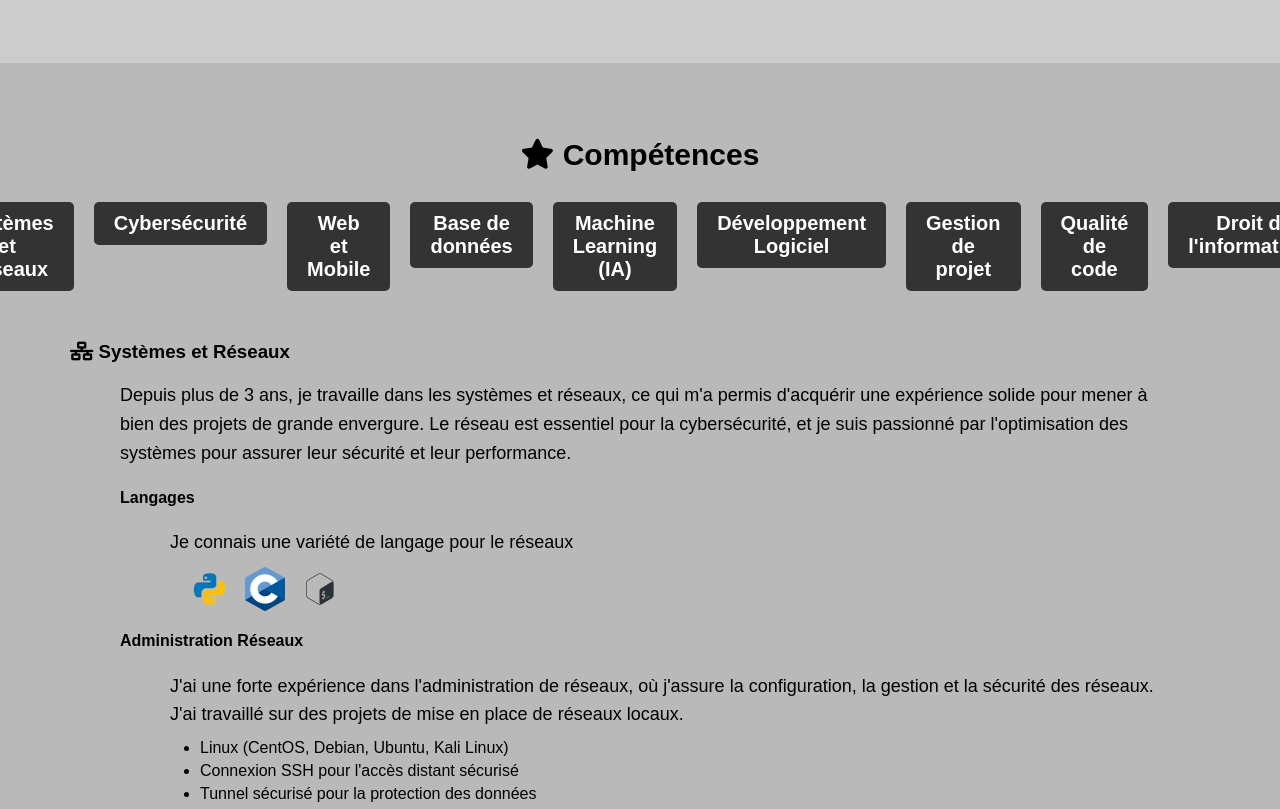
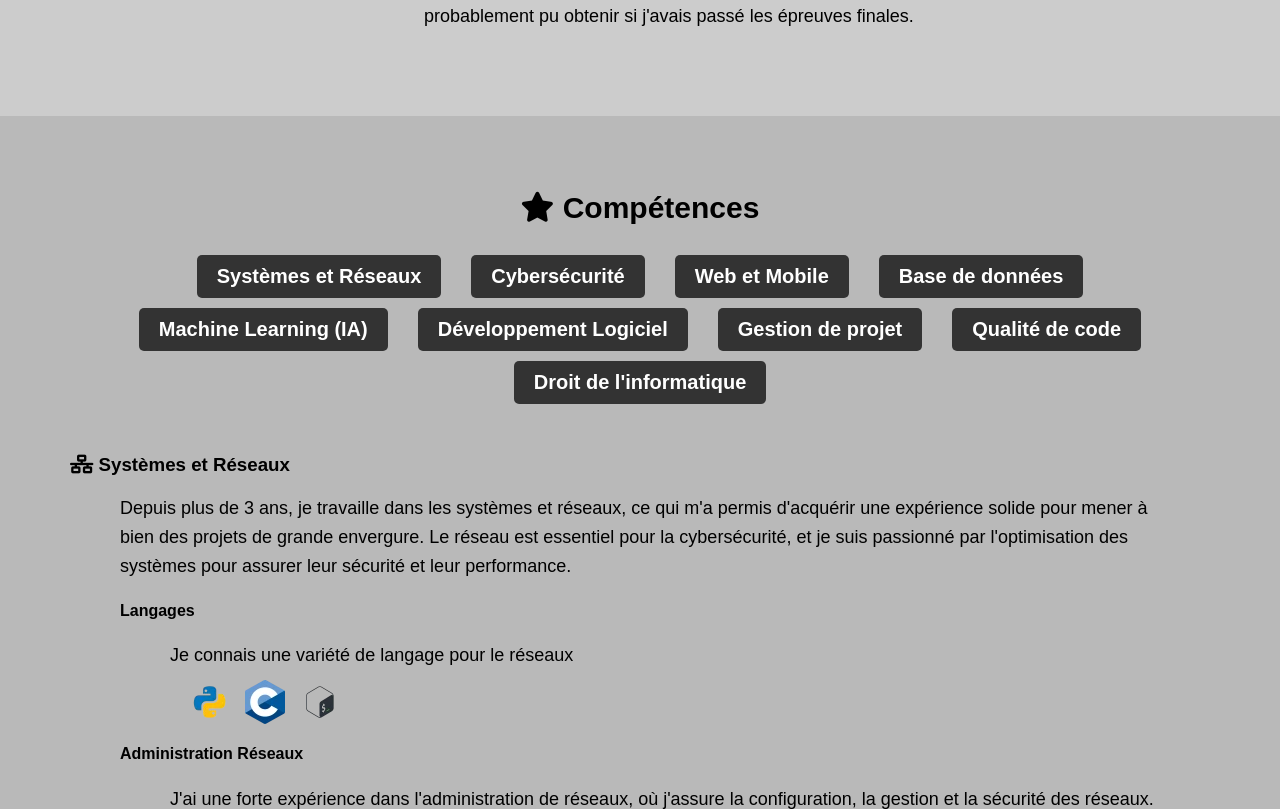
Before and after one commit to al3x6/Portfolio, a PHP site: page /cv in a window 1280 px wide. Shown: the part 4920-5729 px from the top of the page. Run offline with PHP 8.4, Linux system fonts and the light colour scheme; some libraries are stand-ins or nearby versions.

Commit message:
Réglage css bug affichage scrall horizontal

```diff
--- a/index.php
+++ b/index.php
@@ -14,7 +14,7 @@ $titre='Accueil';
     <title><?=$titre?></title>
     <!-- Inclure des feuilles de style CSS ici -->
     <link rel="stylesheet" href="/public/css/styles_css.css" media="only screen and (min-width: 941px)">
-    <link rel="stylesheet" href="/public/css/styles_mobile_css.css" media="only screen and (max-width: 940px)">
+    <link rel="stylesheet" href="/public/css/styles_mobile.css" media="only screen and (max-width: 940px)">
 
     <!-- Emoticone -->
     <script rel="preconnect" src="https://kit.fontawesome.com/c6abb0645d.js" crossorigin="anonymous"></script>
--- a/public/css/styles_css.css
+++ b/public/css/styles_css.css
@@ -55,6 +55,7 @@ main {
     flex: 1;
     /* Ajoutez pour afficher une barre de défilement verticale lorsque le contenu dépasse la hauteur de la fenêtre du navigateur */
     overflow-y: auto;
+    overflow-x: hidden;
 }
 
 /*section {}*/
@@ -427,6 +428,7 @@ main {
     margin-top: 50px;
     margin-left: 20px;
     margin-right: 20px;
+    /*overflow-x: hidden;*/ /* Empêche le scroll horizontal */
 }
 
 .competences .competences_container p {
@@ -453,10 +455,12 @@ main {
 
 /* image langage */
 .competences .competences_container .sous_competences_container .languages {
+    display: flex;
+    flex-wrap: wrap; /* Force le retour à la ligne si nécessaire */
+    /*justify-content: flex-start;*/ /* Alignement des icônes à gauche */
+    gap: 15px; /* Espace entre les images */
+    /*align-items: center;*/
     margin-left: 70px;
-    display: flex;
-    gap: 15px; /* Espace entre les images */
-    align-items: center;
     margin-top: 10px;
     margin-bottom: 10px;
 }
@@ -464,6 +468,7 @@ main {
 .competences .competences_container .sous_competences_container .languages img {
     width: 40px; /* Taille de chaque icône */
     height: auto;
+    object-fit: contain; /* Assure que l'image reste dans les proportions */
     transition: transform 0.2s ease;
     cursor: pointer;
 }
@@ -660,7 +665,9 @@ main {
     list-style: none; /* Supprime les puces de la liste */
     padding: 0; /* Enlève le padding par défaut */
     display: flex; /* Utilise flexbox pour aligner les éléments en ligne */
+    flex-wrap: wrap; /* Permet aux éléments de passer à la ligne */
     justify-content: center; /* Centre les éléments du menu */
+    gap: 10px;
 }
 
 .mini-menu ul li {
--- a/public/css/styles_mobile_css.css
+++ b/public/css/styles_mobile.css
@@ -431,6 +431,8 @@ main {
 .competences .competences_container .sous_competences_container .languages img {
     width: 30px; /* Taille réduite des icônes */
     height: auto;
+    /* a voir, gourmand*/
+    object-fit: contain; /* Assure que l'image reste dans les proportions (a voir)*/
     transition: transform 0.2s ease;
 }
 
--- a/public/pages/contact.php
+++ b/public/pages/contact.php
@@ -13,7 +13,7 @@ $titre = 'Contacts';
     <title><?= $titre ?></title>
     <!-- Inclure des feuilles de style CSS ici -->
     <link rel="stylesheet" href="../css/styles_css.css" media="only screen and (min-width: 941px)">
-    <link rel="stylesheet" href="../css/styles_mobile_css.css" media="only screen and (max-width: 940px)">
+    <link rel="stylesheet" href="../css/styles_mobile.css" media="only screen and (max-width: 940px)">
 
     <!-- Emeticones -->
     <script rel="preconnect" src="https://kit.fontawesome.com/c6abb0645d.js" crossorigin="anonymous"></script>
--- a/public/pages/cv.php
+++ b/public/pages/cv.php
@@ -13,7 +13,7 @@ $titre = 'CV';
     <title><?= $titre ?></title>
     <!-- Inclure des feuilles de style CSS ici -->
     <link rel="stylesheet" href="../css/styles_css.css" media="only screen and (min-width: 941px)">
-    <link rel="stylesheet" href="../css/styles_mobile_css.css" media="only screen and (max-width: 940px)">
+    <link rel="stylesheet" href="../css/styles_mobile.css" media="only screen and (max-width: 940px)">
 
     <!-- Emeticones -->
     <script rel="preconnect" src="https://kit.fontawesome.com/c6abb0645d.js" crossorigin="anonymous"></script>
--- a/public/pages/projets.php
+++ b/public/pages/projets.php
@@ -13,7 +13,7 @@ $titre = 'Projets';
     <title><?= $titre ?></title>
     <!-- Inclure des feuilles de style CSS ici -->
     <link rel="stylesheet" href="../css/styles_css.css" media="only screen and (min-width: 941px)">
-    <link rel="stylesheet" href="../css/styles_mobile_css.css" media="only screen and (max-width: 940px)">
+    <link rel="stylesheet" href="../css/styles_mobile.css" media="only screen and (max-width: 940px)">
 
     <!-- Emeticones -->
     <script rel="preconnect" src="https://kit.fontawesome.com/c6abb0645d.js" crossorigin="anonymous"></script>
--- a/public/pages/services.php
+++ b/public/pages/services.php
@@ -13,7 +13,7 @@ $titre = 'Services';
     <title><?= $titre ?></title>
     <!-- Inclure des feuilles de style CSS ici -->
     <link rel="stylesheet" href="../css/styles_css.css" media="only screen and (min-width: 941px)">
-    <link rel="stylesheet" href="../css/styles_mobile_css.css" media="only screen and (max-width: 940px)">
+    <link rel="stylesheet" href="../css/styles_mobile.css" media="only screen and (max-width: 940px)">
 
     <!-- Emeticones -->
     <script rel="preconnect" src="https://kit.fontawesome.com/c6abb0645d.js" crossorigin="anonymous"></script>
```
